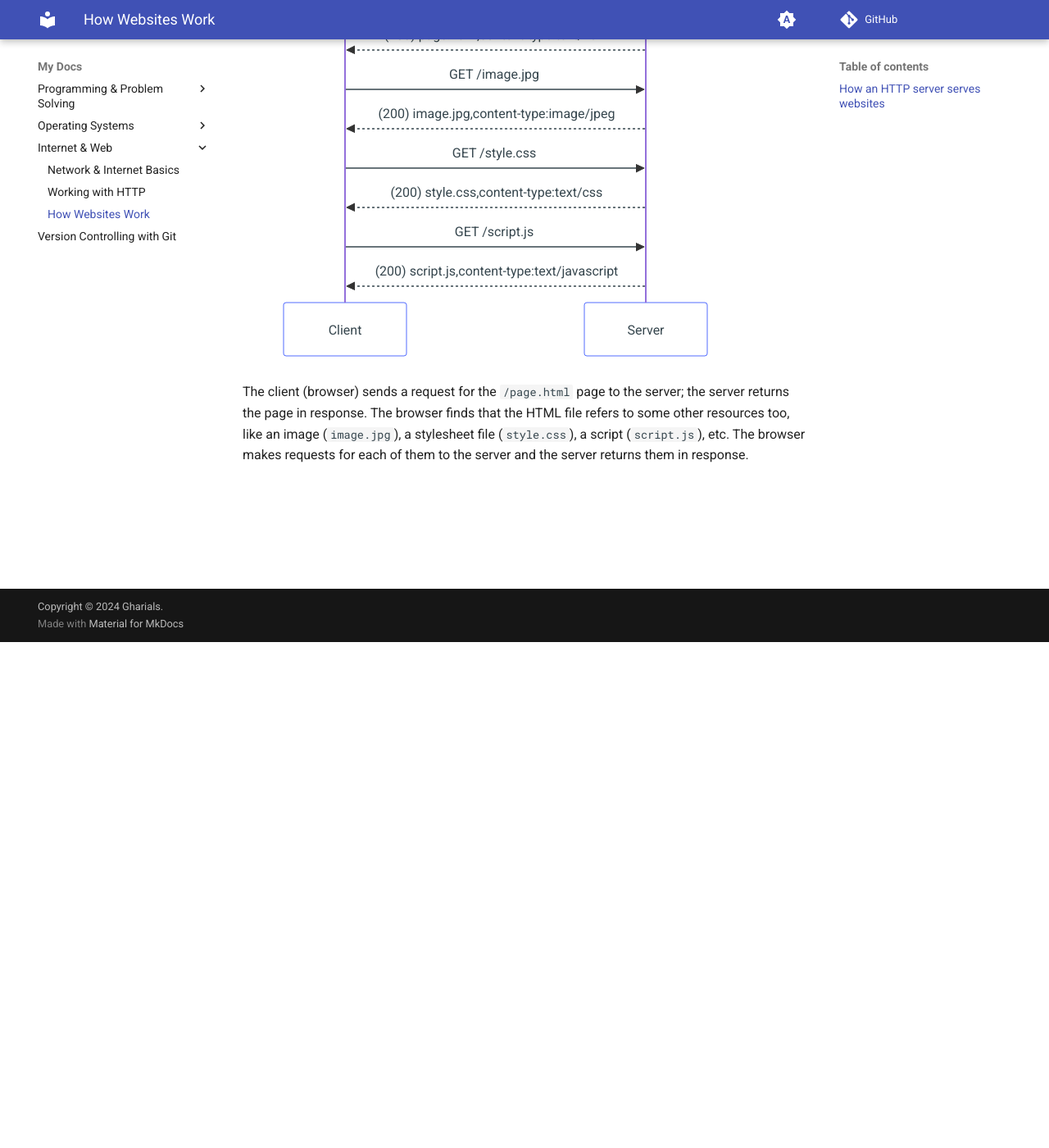
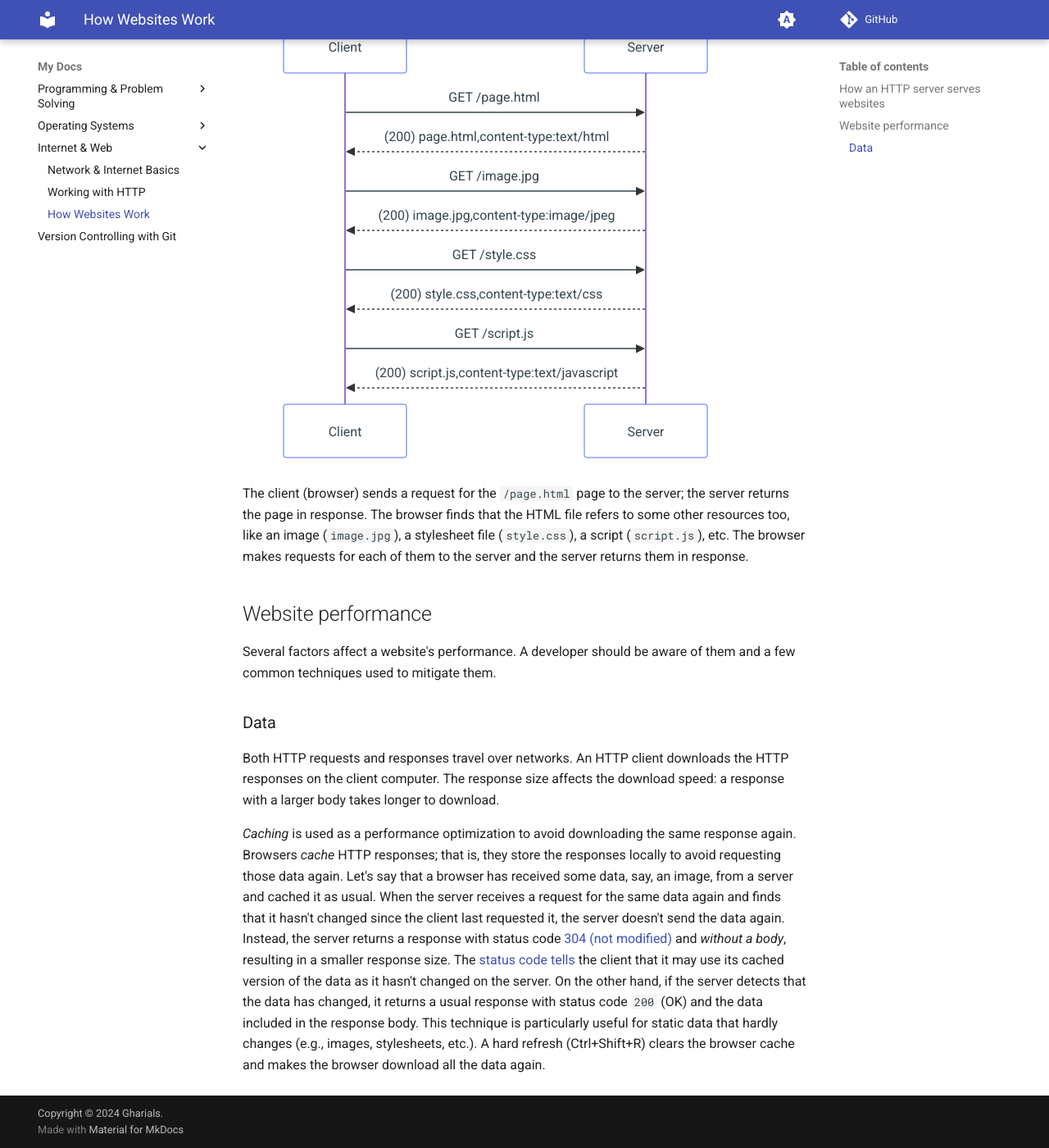
Before and after one commit to gharials/dev-path, an MkDocs documentation site: the page built from docs/internet-web/websites.md, in a window 1280 px wide and 1400 px high, scrolled down 617 px. Shown: the whole window at 82% size. Built offline with MkDocs 1.6.1 and Material for MkDocs 9.7.7, drawn with Linux system fonts in a browser that asks for light colours; comment, search, counter and statistics services are not loaded; some of the changed text lies outside the part shown.

Commit message:
'websites': new section 'website performance'.

````diff
--- a/docs/internet-web/websites.md
+++ b/docs/internet-web/websites.md
@@ -1,10 +1,13 @@
 # How websites work
+
+!!! info
+    Have a look at the [Network & Internet Basics](./network-internet-basics.md) and [HTTP in Depth](./http-in-depth.md) articles as prerequisites to this article.
 
 ## How an HTTP server serves websites
 
 HTTP responses may contain many types of contents in their bodies and the content's type is indicated by the `Content-Type` header. Websites are nothing but a particular type of HTTP response that contains an HTML document in its body and its `Content-Type` header is set to `text/html`. A browser knows how to render an HTML page. An HTML page may refer to some other resources in it, like images, fonts, stylesheets, scripts, etc. After downloading a page, browsers download all resources associated with the page by separate automatic subsequent requests.
 
-The following diagram shows how an HTML page (`/page.html`) is served by a server.
+The following sequence diagram shows how an HTML page (`/page.html`) is served by a server.
 
 ```mermaid
 ---
@@ -22,3 +25,13 @@ sequenceDiagram
 ```
 
 The client (browser) sends a request for the `/page.html` page to the server; the server returns the page in response. The browser finds that the HTML file refers to some other resources too, like an image (`image.jpg`), a stylesheet file (`style.css`), a script (`script.js`), etc. The browser makes requests for each of them to the server and the server returns them in response.
+
+## Website performance
+
+Several factors affect a website's performance. A developer should be aware of them and a few common techniques used to mitigate them.
+
+### Data
+
+Both HTTP requests and responses travel over networks. An HTTP client downloads the HTTP responses on the client computer. The response size affects the download speed: a response with a larger body takes longer to download.
+
+_Caching_ is used as a performance optimization to avoid downloading the same response again. Browsers _cache_ HTTP responses; that is, they store the responses locally to avoid requesting those data again. Let's say that a browser has received some data, say, an image, from a server and cached it as usual. When the server receives a request for the same data again and finds that it hasn't changed since the client last requested it, the server doesn't send the data again. Instead, the server returns a response with status code [304 (not modified)](https://developer.mozilla.org/en-US/docs/Web/HTTP/Status/304) and _without a body_, resulting in a smaller response size. The [status code tells](./http-in-depth.md#status-codes) the client that it may use its cached version of the data as it hasn't changed on the server. On the other hand, if the server detects that the data has changed, it returns a usual response with status code `200` (OK) and the data included in the response body. This technique is particularly useful for static data that hardly changes (e.g., images, stylesheets, etc.). A hard refresh (Ctrl+Shift+R) clears the browser cache and makes the browser download all the data again.
````
